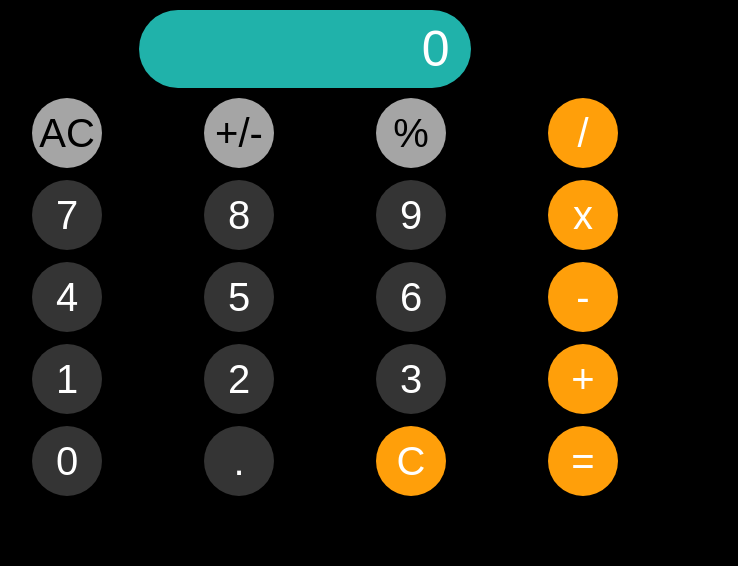
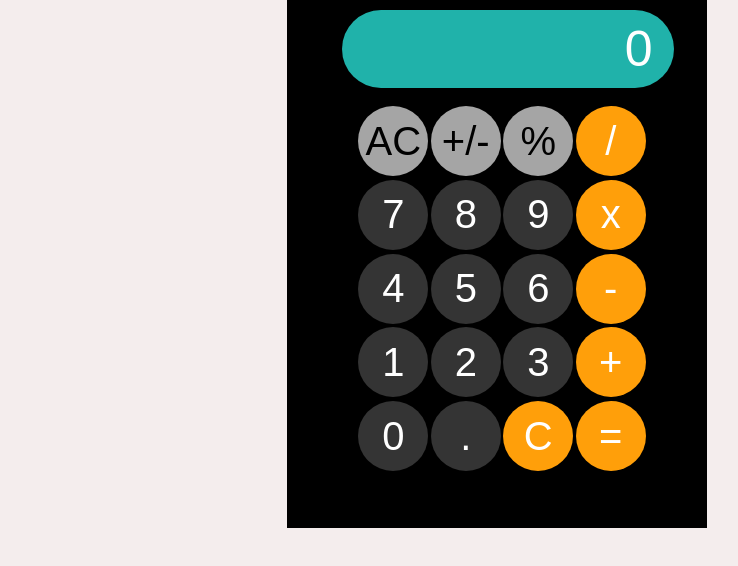
Before and after one commit to oreofyok/calculator2, a plain HTML site: page index.html in a window 1280 px wide. Shown: the whole page, without its empty margins (143-881 px from the left). Drawn offline with Linux system fonts and the light colour scheme.

Commit message:
fixed css

```diff
--- a/style.css
+++ b/style.css
@@ -7,12 +7,19 @@ html, body #fullheight {
     min-height: 100% !important;
     height: 100%;
     font-family: Arial, Helvetica, sans-serif;
-    background-color: black;
+    background-color: rgb(244, 237, 237);
+
+}
+
+body {
+    display: flex; /*make right empty*/
+    justify-content: center;
 }
 
 .container {
     height: 100%;
-    background-color: black;
+    background-color: rgb(0, 0, 0);
+
 }
 
 .result {
@@ -24,7 +31,7 @@ html, body #fullheight {
     background-color: lightseagreen;
     border-radius: 50px;
     width: 330px;
-    margin-left: 22%;
+    margin-left: 13%;
     margin-top: 10px;
     padding: 10px 1px 10px 1px;/*top right bottom left*/
 }
@@ -39,13 +46,14 @@ html, body #fullheight {
 .buttons {
     padding: 0px;
     margin-top: 10px;
-    margin-left: 130px; /*make button right and left the more more right*/
+    margin-left: 80px; /*make button right and left the more more right*/
     width: 50%;
     height: 60%;
-    background-color: black;
+    /*background-color: black;*/
     display: grid; /*make number button structure  */
     grid-template-columns: 25% 25% 25% 25%;
-    gap: .75rem; /*distance between button*/
+    grid-template-rows: 20% 5% 20% 5% 20%;
+    gap: 1.25rem; /*distance between button right left*/
 }
 
 .item {
```
